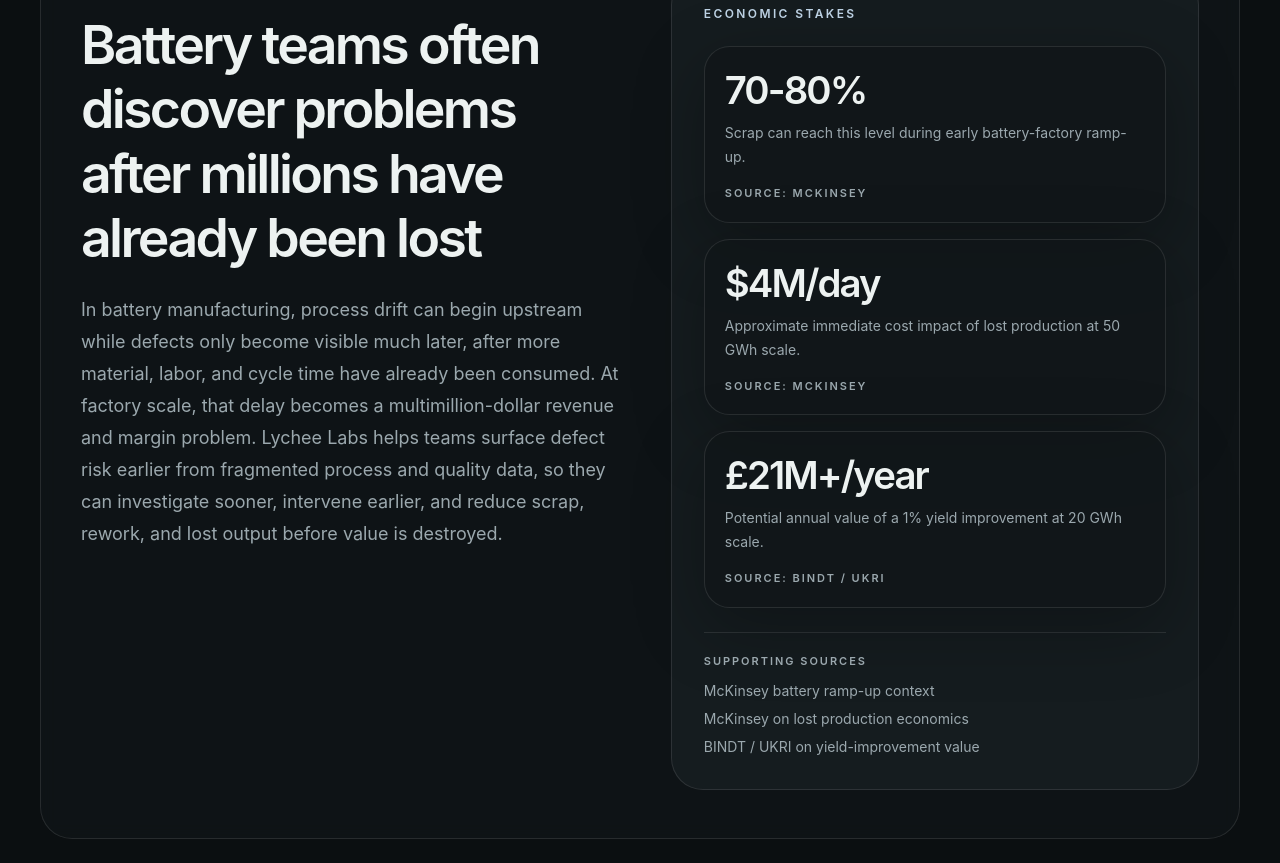
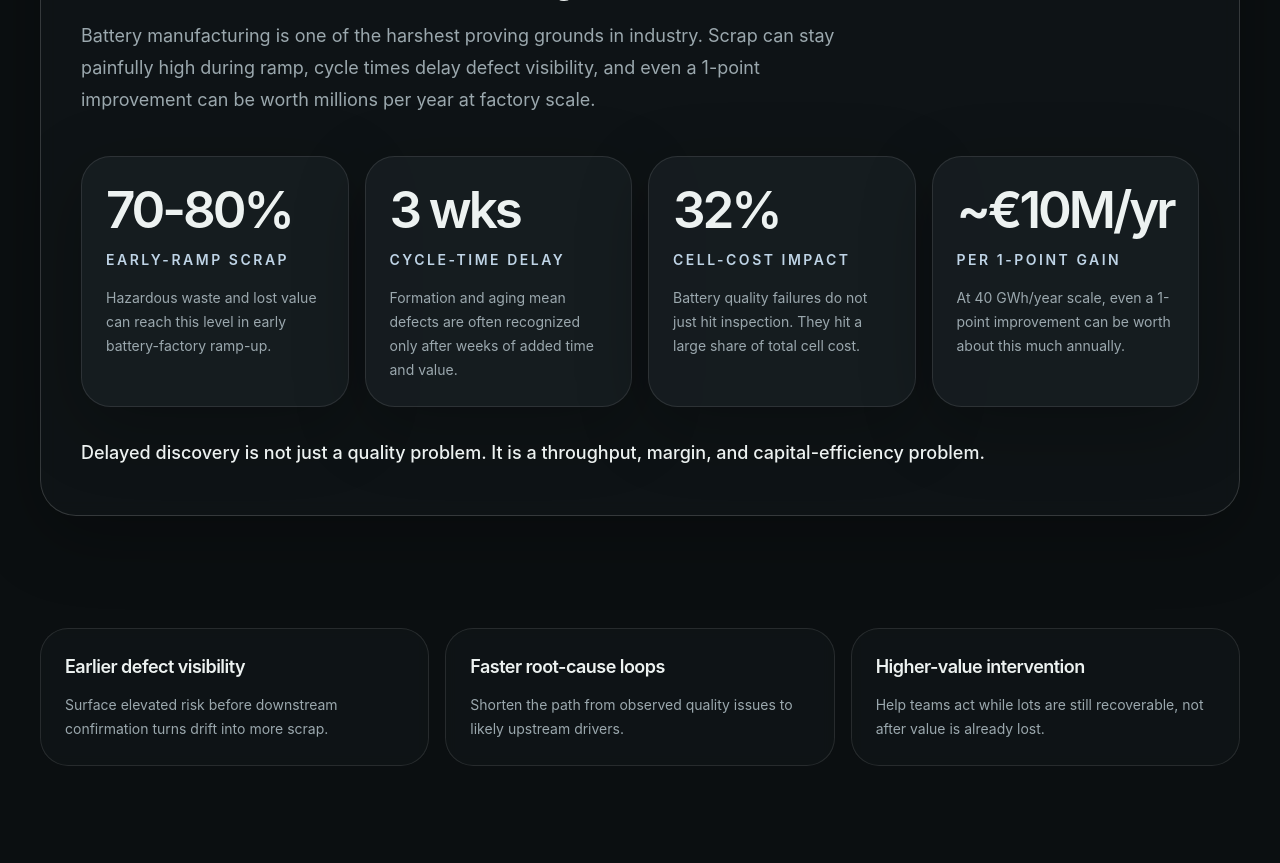
Before and after one commit to hongruibo/lychee-website, a Next.js app: page / in a window 1280 px wide. Shown: the part 1900-2763 px from the top of the page. Built offline with nearby package versions, Linux system fonts and the light colour scheme.

Commit message:
Strengthen homepage economic framing

```diff
--- a/app/page.tsx
+++ b/app/page.tsx
@@ -1,20 +1,24 @@
 import Link from "next/link";
 
 import { CTASection } from "@/components/cta-section";
+import { EconomicImpactSection } from "@/components/economic-impact-section";
 import { HeroSection } from "@/components/hero-section";
 import { ProblemSection } from "@/components/problem-section";
 import { ProofStrip } from "@/components/proof-strip";
 import { SectionIntro } from "@/components/section-intro";
 import { StepGrid } from "@/components/step-grid";
 import { UseCaseCards } from "@/components/use-case-cards";
+import { WhyNowSection } from "@/components/why-now-section";
 import { aboutPreview, founderName, founderPreview, linkedInUrl, teamRoles, whyLychee } from "@/lib/site";
 
 export default function HomePage() {
   return (
     <>
       <HeroSection />
+      <EconomicImpactSection />
       <ProofStrip />
       <ProblemSection />
+      <WhyNowSection />
       <StepGrid />
       <UseCaseCards />
 
--- /dev/null
+++ b/components/economic-impact-section.tsx
@@ -0,0 +1,40 @@
+import { economicImpactStats } from "@/lib/site";
+
+import { SectionIntro } from "./section-intro";
+
+export function EconomicImpactSection() {
+  return (
+    <section className="section-frame">
+      <div className="rounded-[2.25rem] border border-[color:var(--line-strong)] bg-[color:var(--surface)] px-6 py-10 shadow-[var(--shadow-soft)] backdrop-blur-[8px] md:px-10 md:py-12">
+        <SectionIntro
+          eyebrow="Economic stakes"
+          title="Why earlier visibility matters economically"
+          body="Battery manufacturing is one of the harshest proving grounds in industry. Scrap can stay painfully high during ramp, cycle times delay defect visibility, and even a 1-point improvement can be worth millions per year at factory scale."
+        />
+
+        <div className="mt-10 grid gap-4 md:grid-cols-2 xl:grid-cols-4">
+          {economicImpactStats.map((stat) => (
+            <article
+              key={stat.value}
+              className="rounded-[1.85rem] border border-[color:var(--line)] bg-[color:var(--surface-alt)] p-6 shadow-[var(--shadow-soft)]"
+            >
+              <p className="text-4xl font-semibold tracking-[-0.06em] text-[color:var(--ink)] md:text-[3.2rem]">
+                {stat.value}
+              </p>
+              <p className="mt-3 text-sm font-semibold uppercase tracking-[0.18em] text-[color:var(--accent-strong)]">
+                {stat.title}
+              </p>
+              <p className="mt-4 text-sm leading-6 text-[color:var(--muted)]">
+                {stat.body}
+              </p>
+            </article>
+          ))}
+        </div>
+
+        <p className="mt-8 text-base font-medium text-[color:var(--ink)] md:text-lg">
+          Delayed discovery is not just a quality problem. It is a throughput, margin, and capital-efficiency problem.
+        </p>
+      </div>
+    </section>
+  );
+}
--- a/components/hero-section.tsx
+++ b/components/hero-section.tsx
@@ -11,10 +11,10 @@ export function HeroSection() {
             Industrial intelligence for mission-critical manufacturing
           </p>
           <h1 className="mx-auto max-w-4xl text-balance text-[3.5rem] font-semibold tracking-[-0.065em] text-[color:var(--ink)] md:text-[5rem]">
-            Early-warning software for battery manufacturing
+            Catch battery manufacturing defects before scrap compounds
           </h1>
           <p className="mx-auto max-w-[760px] text-pretty text-[1.15rem] leading-8 text-[color:var(--muted)] md:text-[1.35rem]">
-            Lychee Labs helps battery manufacturing teams predict defect risk earlier and accelerate root-cause investigation - increasing yield, throughput, and revenue.
+            Lychee Labs helps battery manufacturing teams detect elevated defect risk earlier - so they can reduce scrap, accelerate root-cause investigation, and recover yield before more revenue is lost.
           </p>
           <p className="mx-auto max-w-[720px] text-pretty text-base leading-7 text-[color:var(--muted)] md:text-lg">
             Built for battery manufacturing environments where delayed discovery can destroy millions in value before the root cause is clear.
@@ -26,7 +26,7 @@ export function HeroSection() {
               rel="noreferrer"
               className="inline-flex items-center rounded-full bg-[color:var(--ink)] px-5 py-3 text-sm font-medium uppercase tracking-[0.18em] text-[color:var(--canvas)] transition-transform duration-200 hover:-translate-y-0.5"
             >
-              Book an intro
+              Book a pilot intro
             </a>
             <Link
               href="/use-cases"
--- a/components/problem-section.tsx
+++ b/components/problem-section.tsx
@@ -1,77 +1,33 @@
-import { economicStats, sourceLinks } from "@/lib/site";
-
-import { SectionIntro } from "./section-intro";
-
 export function ProblemSection() {
   return (
     <section className="section-frame problem-section">
-      <div className="section-shell grid gap-10 rounded-[2rem] border border-[color:var(--line)] bg-[color:var(--surface)] px-6 py-10 backdrop-blur-[8px] md:px-10 md:py-12 lg:grid-cols-[1.02fr_0.98fr]">
+      <div className="section-shell rounded-[2rem] border border-[color:var(--line)] bg-[color:var(--surface)] px-6 py-10 backdrop-blur-[8px] md:px-10 md:py-12">
         <div className="section-copy space-y-6">
           <p className="text-xs font-semibold uppercase tracking-[0.22em] text-[color:var(--accent-strong)]">
             The problem
           </p>
           <h2 className="max-w-3xl text-balance text-3xl font-semibold tracking-[-0.05em] text-[color:var(--ink)] md:text-[3.35rem]">
-            Battery teams often discover problems after millions have already been lost
+            Battery factories discover defects too late - after millions have already been lost
           </h2>
           <p className="max-w-3xl text-pretty text-base leading-8 text-[color:var(--muted)] md:text-lg">
             In battery manufacturing, process drift can begin upstream while defects only become visible much later, after more material, labor, and cycle time have already been consumed. At factory scale, that delay becomes a multimillion-dollar revenue and margin problem. Lychee Labs helps teams surface defect risk earlier from fragmented process and quality data, so they can investigate sooner, intervene earlier, and reduce scrap, rework, and lost output before value is destroyed.
           </p>
         </div>
-
-        <aside className="stat-callouts rounded-[2rem] border border-[color:var(--line)] bg-[color:var(--surface-alt)] p-6 md:p-8">
-          <p className="text-xs font-semibold uppercase tracking-[0.2em] text-[color:var(--accent-strong)]">
-            Economic stakes
-          </p>
-          <div className="mt-6 grid gap-4">
-            {economicStats.map((stat) => (
-              <a
-                key={stat.value}
-                href={stat.href}
-                target="_blank"
-                rel="noreferrer"
-                className="stat-card rounded-[1.6rem] border border-[color:var(--line)] bg-[color:var(--surface)] p-5 shadow-[var(--shadow-soft)] transition-colors duration-200 hover:border-[color:var(--accent-soft)]"
-              >
-                <span className="stat-value block text-3xl font-semibold tracking-[-0.05em] text-[color:var(--ink)] md:text-[2.4rem]">
-                  {stat.value}
-                </span>
-                <span className="stat-caption mt-2 block text-sm leading-6 text-[color:var(--muted)]">
-                  {stat.label}
-                </span>
-                <p className="mt-4 text-[11px] font-semibold uppercase tracking-[0.18em] text-[color:var(--muted)]">
-                  Source: {stat.source}
-                </p>
-              </a>
-            ))}
-          </div>
-
-          <div className="mt-6 border-t border-[color:var(--line)] pt-5">
-            <p className="text-[11px] font-semibold uppercase tracking-[0.18em] text-[color:var(--muted)]">
-              Supporting sources
-            </p>
-            <div className="mt-3 grid gap-2 text-sm text-[color:var(--muted)]">
-              {sourceLinks.map((source) => (
-                <a key={source.href} href={source.href} target="_blank" rel="noreferrer" className="hover:text-[color:var(--ink)]">
-                  {source.label}
-                </a>
-              ))}
-            </div>
-          </div>
-        </aside>
       </div>
 
       <div className="problem-cards mt-6 grid gap-4 md:grid-cols-3">
         {[
           {
-            title: "Delayed visibility",
-            body: "Problems often appear only after substantial value has already been added.",
+            title: "Upstream process drift",
+            body: "The earliest signals often begin before downstream failure is visible.",
           },
           {
-            title: "Fragmented data",
-            body: "Critical process, batch, and quality history is split across systems, files, and teams.",
+            title: "Lost value accumulates",
+            body: "Material, labor, cycle time, and engineering effort keep compounding before diagnosis is clear.",
           },
           {
-            title: "Slow diagnosis",
-            body: "Engineering time is lost reconstructing likely causes while scrap and delay continue to accumulate.",
+            title: "Defect discovered too late",
+            body: "Most workflows intervene after quality loss is visible, not when it is still preventable.",
           },
         ].map((card) => (
           <article key={card.title} className="problem-card min-h-44 rounded-[1.7rem] border border-[color:var(--line)] bg-[color:var(--surface)] p-6">
--- /dev/null
+++ b/components/why-now-section.tsx
@@ -0,0 +1,41 @@
+import { whyNowStats } from "@/lib/site";
+
+export function WhyNowSection() {
+  return (
+    <section className="section-frame">
+      <div className="rounded-[2.1rem] border border-[color:var(--line)] bg-[color:var(--surface)] px-6 py-10 backdrop-blur-[8px] md:px-10 md:py-12">
+        <div className="space-y-4 max-w-[52rem]">
+          <p className="text-xs font-semibold uppercase tracking-[0.22em] text-[color:var(--accent-strong)]">
+            Why now?
+          </p>
+          <h2 className="max-w-4xl text-balance text-3xl font-semibold tracking-[-0.05em] text-[color:var(--ink)] md:text-[3.35rem]">
+            Margin pressure is making defect reduction mandatory
+          </h2>
+          <p className="max-w-3xl text-pretty text-base leading-8 text-[color:var(--muted)] md:text-lg">
+            Battery price compression is reducing tolerance for scrap, yield loss, and slow root-cause cycles. When prices fall and leaders push for higher manufacturing yields, earlier defect prevention becomes{" "}
+            <strong className="font-semibold text-[color:var(--ink)]">economic necessity</strong>.
+          </p>
+        </div>
+
+        <div className="mt-10 grid gap-4 md:grid-cols-3">
+          {whyNowStats.map((stat) => (
+            <article
+              key={stat.value}
+              className="rounded-[1.7rem] border border-[color:var(--line)] bg-[color:var(--surface-alt)] p-6"
+            >
+              <p className="text-3xl font-semibold tracking-[-0.05em] text-[color:var(--ink)]">
+                {stat.value}
+              </p>
+              <p className="mt-3 text-sm font-semibold uppercase tracking-[0.18em] text-[color:var(--accent-strong)]">
+                {stat.title}
+              </p>
+              <p className="mt-3 text-sm leading-6 text-[color:var(--muted)]">
+                {stat.meta}
+              </p>
+            </article>
+          ))}
+        </div>
+      </div>
+    </section>
+  );
+}
--- a/lib/site.ts
+++ b/lib/site.ts
@@ -21,15 +21,38 @@ export const navLinks = [
 export const heroValueCards = [
   {
     title: "Earlier defect visibility",
-    body: "Surface elevated risk before downstream confirmation makes the loss larger.",
+    body: "Surface elevated risk before downstream confirmation turns drift into more scrap.",
   },
   {
-    title: "Faster diagnosis",
-    body: "Narrow the search space around likely upstream drivers sooner.",
+    title: "Faster root-cause loops",
+    body: "Shorten the path from observed quality issues to likely upstream drivers.",
   },
   {
-    title: "Lower loss",
-    body: "Reduce scrap, rework, lost output, and diagnostic delay.",
+    title: "Higher-value intervention",
+    body: "Help teams act while lots are still recoverable, not after value is already lost.",
+  },
+];
+
+export const economicImpactStats = [
+  {
+    value: "70-80%",
+    title: "Early-ramp scrap",
+    body: "Hazardous waste and lost value can reach this level in early battery-factory ramp-up.",
+  },
+  {
+    value: "3 wks",
+    title: "Cycle-time delay",
+    body: "Formation and aging mean defects are often recognized only after weeks of added time and value.",
+  },
+  {
+    value: "32%",
+    title: "Cell-cost impact",
+    body: "Battery quality failures do not just hit inspection. They hit a large share of total cell cost.",
+  },
+  {
+    value: "~€10M/yr",
+    title: "Per 1-point gain",
+    body: "At 40 GWh/year scale, even a 1-point improvement can be worth about this much annually.",
   },
 ];
 
@@ -51,6 +74,24 @@ export const economicStats = [
     label: "Potential annual value of a 1% yield improvement at 20 GWh scale.",
     href: "https://www.bindt.org/News/march-2023/waygate-technologies-and-its-partners-among-winners-of-faraday-battery-challenge-funding-competition-in-the-united-kingdom/?utm_source=chatgpt.com",
     source: "BINDT / UKRI",
+  },
+];
+
+export const whyNowStats = [
+  {
+    value: "$108/kWh",
+    title: "Global average pack price",
+    meta: "2025",
+  },
+  {
+    value: "$84/kWh",
+    title: "Average in China",
+    meta: "2025",
+  },
+  {
+    value: "95%",
+    title: "Yield potential for leaders",
+    meta: "With manufacturing improvements by 2035",
   },
 ];
 
```
